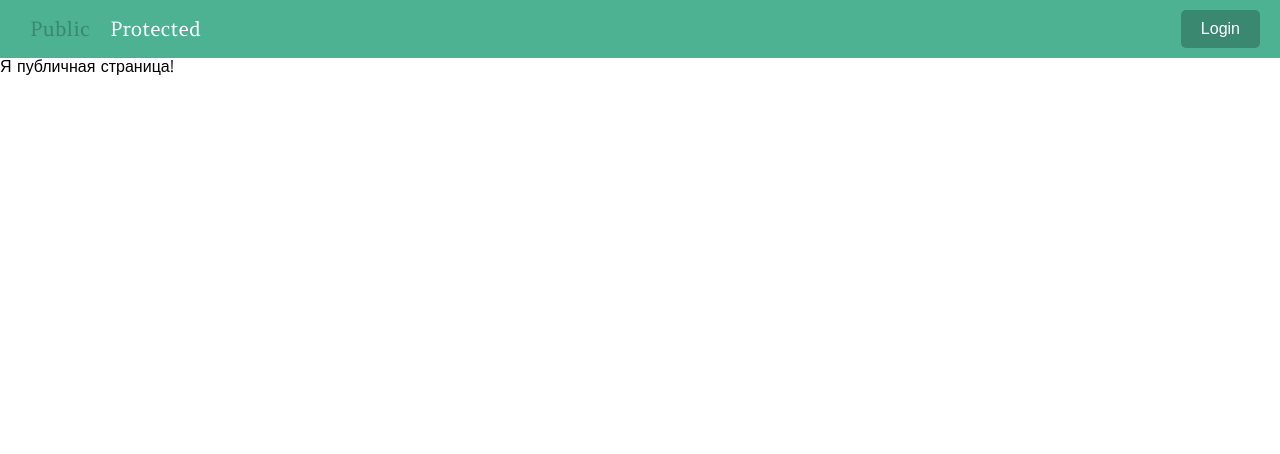
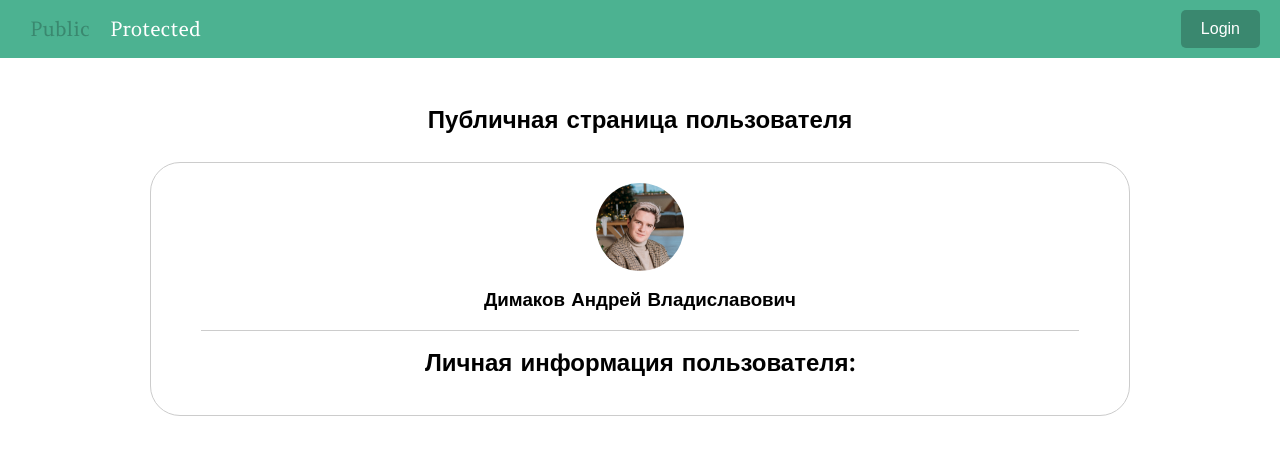
Before and after one commit to AndiMandi3/Vue-basic, a Vue app: page /public in a window 1280 px wide. Shown: the top 454 px of the page. Built offline with nearby package versions, Linux system fonts and the light colour scheme.

Commit message:
added: Минимальная информация пользователя

```diff
--- a/src/pages/PublicPage.vue
+++ b/src/pages/PublicPage.vue
@@ -3,9 +3,59 @@
 </script>
 
 <template>
-  <p>Я публичная страница!</p>
+  <div class="public-page">
+    <h2 class="public-page__title">Публичная страница пользователя</h2>
+    <div class="public-page__card">
+      <div class="public-page__card-brief-info">
+        <img src="../assets/images/avatar-img.jpg" alt="Avatar image" class="public-page__card-brief-info-avatar">
+        <h3 class="public-page__card-brief-info-fullname">Димаков Андрей Владиславович</h3>
+      </div>
+      <div class="public-page__card-line"></div>
+      <div class="public-page__card-contact">
+        <h2 class="public-page__card-contact-title">Личная информация пользователя:</h2>
+      </div>
+    </div>
+  </div>
 </template>
 
 <style scoped lang="scss">
+.public-page {
+  padding: 50px 150px;
 
+  &__title {
+    text-align: center;
+    padding-bottom: 30px;
+  }
+
+  &__card {
+    border: 1px solid $gray-color;
+    padding: 20px 50px;
+    border-radius: 30px;
+
+    &-brief-info {
+      display: flex;
+      flex-direction: column;
+      gap: 20px;
+      align-items: center;
+
+      &-avatar {
+        width: 10%;
+        border-radius: 50%;
+      }
+    }
+
+    &-line {
+      padding: 10px 0;
+      border-bottom: 1px solid $gray-color;
+    }
+
+    &-contact {
+      padding: 20px 0;
+
+      &-title {
+        text-align: center;
+      }
+    }
+  }
+}
 </style>
```
Also changed, not shown: src/assets/images/avatar-img.jpg (added).
